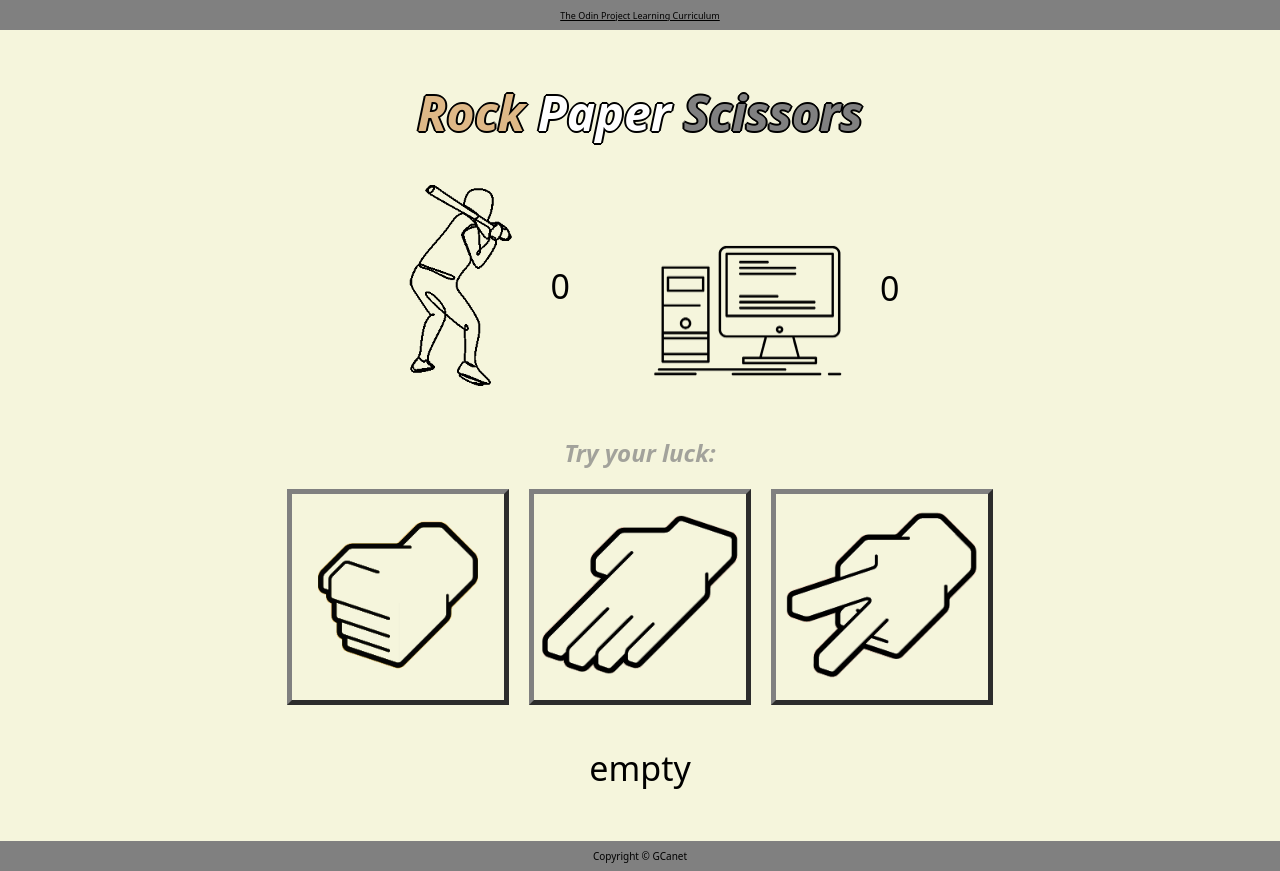
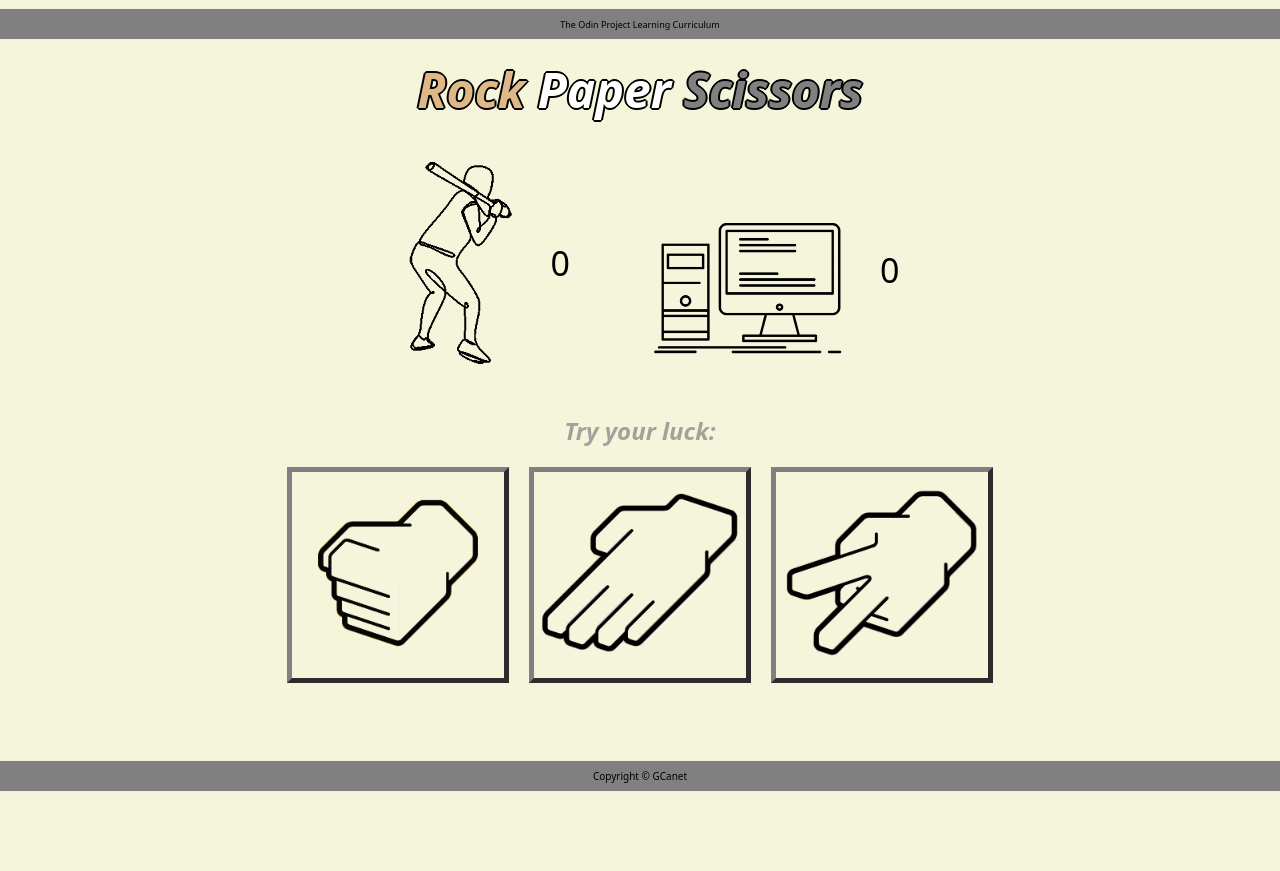
Before and after one commit to GCanet/odin-rock-paper-scissors, a plain HTML site: page index.html in a window 1280 px wide. After the commit the page ends 800 px from the top, so only its background shows below. Drawn offline with Linux system fonts and the light colour scheme.

Commit message:
fixed style

```diff
--- a/index.html
+++ b/index.html
@@ -7,9 +7,13 @@
     <link rel='stylesheet' href='style.css'>
     <title>Rock Paper Scissors</title>
     <link rel='icon' href='icon.ico'>
-    <div class='header'><a href='http://www.theodinproject.com' class='url'>The Odin Project Learning Curriculum</a></div>
+
 </head>
 <body>
+    <header>
+        <div><a href='http://www.theodinproject.com'>The Odin Project Learning Curriculum</a></div>
+    </header>
+    <main>
         <div class='currentscore'>
             <h1><span class='rocks'>Rock </span><span class='papers'>Paper </span><span class='scissorss'>Scissors</span></h1>
                 <div class='players'>
@@ -25,10 +29,13 @@
                     <button id='scissors'><img src='img/scissors.png' alt='Scissors'></button>
                 </div>
                 <div>
-                <p class='roundtext'>empty</p>
+                    <p class='roundtext'> </p>
                 </div>
         </div>
+    </main>
+    <footer>
+    Copyright © GCanet
+    </footer>
 <script src='program.js'></script>
 </body>
-<footer>Copyright © GCanet</footer>
 </html>
--- a/program.js
+++ b/program.js
@@ -49,7 +49,7 @@ function playRound(playerSelection, computerSelection) {
       (playerSelection == 'scissors' && computerSelection == 'paper')
       ){
         playerScore++;
-        combatText.innerText = `You chose: ${playerSelection}, Computer chose: ${computerSelection}. You win this round!!`;
+        combatText.innerText = `${playerSelection} vs ${computerSelection}. YOU WIN this round!!`;
         document.getElementById('playersc').innerHTML = playerScore;
         document.getElementById('computersc').innerHTML = computerScore;
       }
@@ -59,13 +59,13 @@ function playRound(playerSelection, computerSelection) {
       (playerSelection == 'paper' && computerSelection == 'scissors')
       ){
         computerScore++;
-        combatText.innerText = `You chose: ${playerSelection}, Computer chose: ${computerSelection}. Computer win this round!!`;
+        combatText.innerText = `${playerSelection} vs ${computerSelection}. YOU LOSE this round!!`;
         document.getElementById('playersc').innerHTML = playerScore;
         document.getElementById('computersc').innerHTML = computerScore;
       }
     if (playerSelection === computerSelection)
       {
-        combatText.innerText = `You chose: ${playerSelection}, Computer chose: ${computerSelection}. Tie round!!`;
+        combatText.innerText = `${playerSelection} vs ${computerSelection}. TIE round!!`;
         document.getElementById('playersc').innerHTML = playerScore;
         document.getElementById('computersc').innerHTML = computerScore;
       }
@@ -75,14 +75,14 @@ function playRound(playerSelection, computerSelection) {
 
 function checkWinner() {
     if (computerScore === 5) {
-      combatText.innerText = `Computer won 5 rounds! You lose!!`;
+      combatText.innerText = `Computer won 5 rounds! You LOSE!`;
       playerScore = 0;
       computerScore = 0;
       document.getElementById('playersc').innerHTML = playerScore;
       document.getElementById('computersc').innerHTML = computerScore;
       }
     if (playerScore === 5) {
-      combatText.innerText = `You won 5 rounds! You are the winner!!`;
+      combatText.innerText = `You won 5 rounds! You WIN!`;
       playerScore = 0;
       computerScore = 0;
       document.getElementById('playersc').innerHTML = playerScore;
--- a/style.css
+++ b/style.css
@@ -11,12 +11,12 @@ h1 {
     font-weight: bolder;
     color: black;
     max-width: 500px;
-    margin-bottom: 0px;
+    margin-bottom: auto;
     text-align: center;
     justify-content: center;
     text-shadow: 2px 0 #000, -2px 0 #000, 0 2px #000, 0 -2px #000,
                1px 1px #000, -1px -1px #000, 1px -1px #000, -1px 1px #000;
-    margin-top: 10px;
+    margin-top: auto;
 }
 
 .rocks {
@@ -122,22 +122,9 @@ button {
     margin-bottom: 20px;
 }
 
-.header {
-    background-color: gray;
-    display: flex;
-    justify-content: space-around;
-    align-items: center;
-    align-self: center;
-    height: 30px;
-    width: 100%;
-    color: black;
-    font-size: 10px;
-    margin-bottom: 40px;
-}
-
-.url {
+a {
     font-size: 9px;
-    text-decoration: underline;
+    text-decoration: none;
     color: black;
     background-color: gray;
 }
@@ -149,13 +136,25 @@ button {
 #computersc {
     margin-left: 30px;
     margin: 30px;
-    margin-top: -10px;
+    margin-top: 0px;
 }
 
 .roundtext {
     margin-bottom: 20px;
     text-align: center;
     font-weight: lighter;
+}
+
+header {
+    background-color: gray;
+    display: flex;
+    justify-content: center;
+    align-items: center;
+    height: 30px;
+    width: 100%;
+    color: black;
+    font-size: 9px;
+    margin-bottom: auto;
 }
 
 footer {
@@ -165,8 +164,18 @@ footer {
     align-items: center;
     height: 30px;
     width: 100%;
-    bottom: 0;
     color: black;
     font-size: 10px;
-    margin-top: 30px;
+    margin-top: auto;
 }
+
+body {
+    min-height: 100vh;
+    display: flex;
+    flex-direction: column;
+}
+
+main {
+    display: flex;
+    flex-direction: column;
+}
```
Lines whose indentation alone changed are shown as unchanged.
